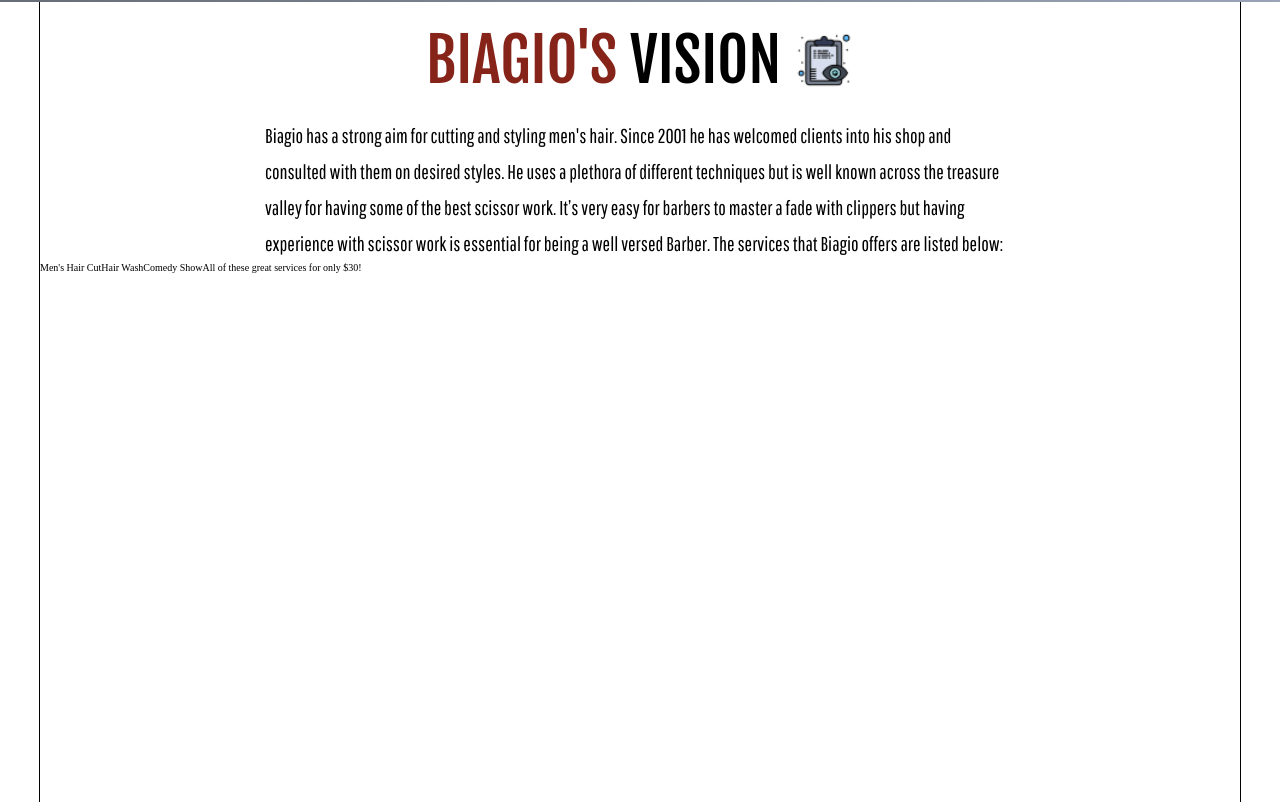
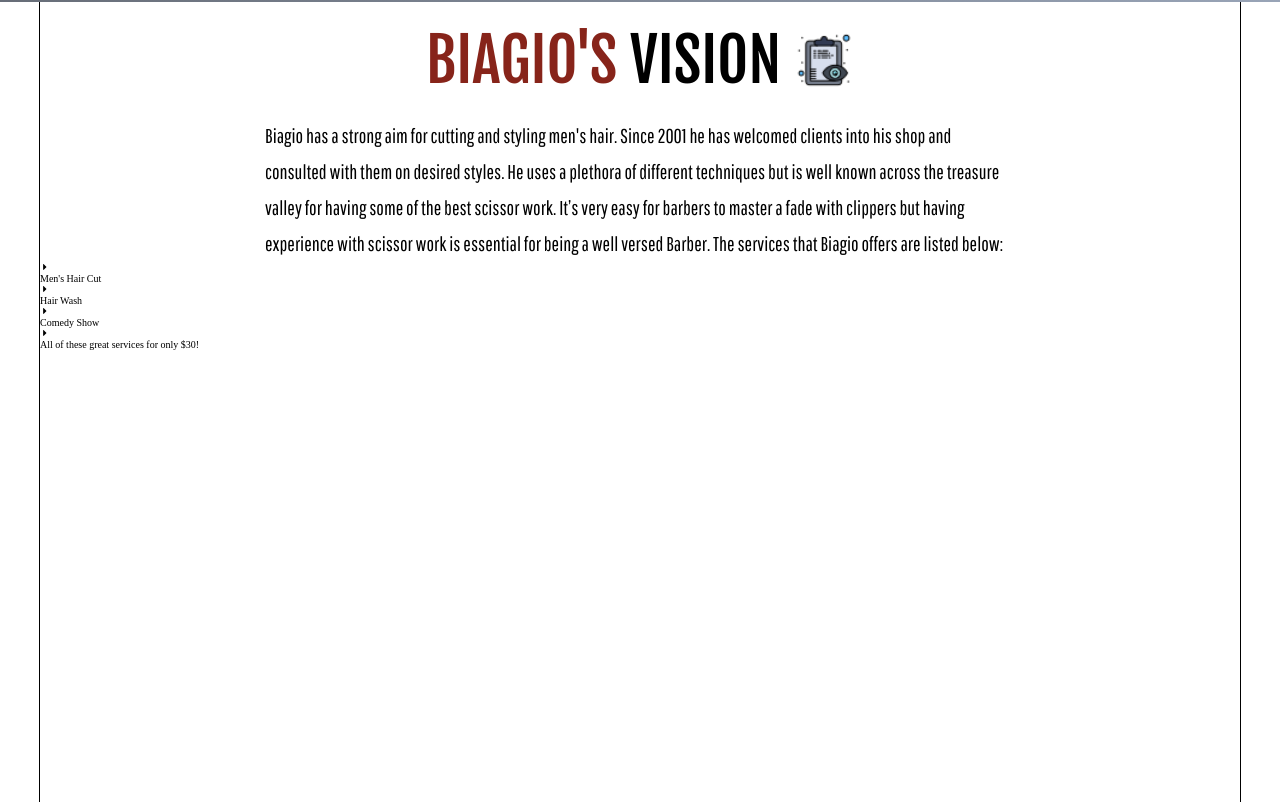
Before and after one commit to AntoninoAdornetto/The-Underground-Barber-Shop, a Next.js app: page / in a window 1280 px wide. Shown: the part 798-1600 px from the top of the page. Built offline with nearby package versions, Linux system fonts and the light colour scheme; grey boxes are pictures that could not be loaded; a web font is replaced by a local one.

Commit message:
[EDIT] services list

```diff
--- a/components/About.tsx
+++ b/components/About.tsx
@@ -1,4 +1,6 @@
 import React from 'react';
+import { FontAwesomeIcon } from '@fortawesome/react-fontawesome';
+import { faCaretRight } from '@fortawesome/free-solid-svg-icons';
 import styles from '@styles/components/About.module.scss';
 
 interface Props {
@@ -8,13 +10,23 @@ interface Props {
 }
 
 const About: React.FC<Props> = ({ sectionTitle, bio, services }) => {
+  const renderServices: React.ReactNode = services.map((service) => {
+    return (
+      <li>
+        <FontAwesomeIcon style={{ width: '1rem' }} icon={faCaretRight} />
+        <p>{service}</p>
+      </li>
+    );
+  });
   return (
     <section id="about" className={styles.aboutContainer}>
       <div className={styles.aboutTitle}>{sectionTitle}</div>
       <div className={styles.aboutBio}>
         <p>{bio}</p>
       </div>
-      <div className={styles.aboutServices}>{services}</div>
+      <div className={styles.aboutServices}>
+        <ul>{renderServices}</ul>
+      </div>
     </section>
   );
 };
```
